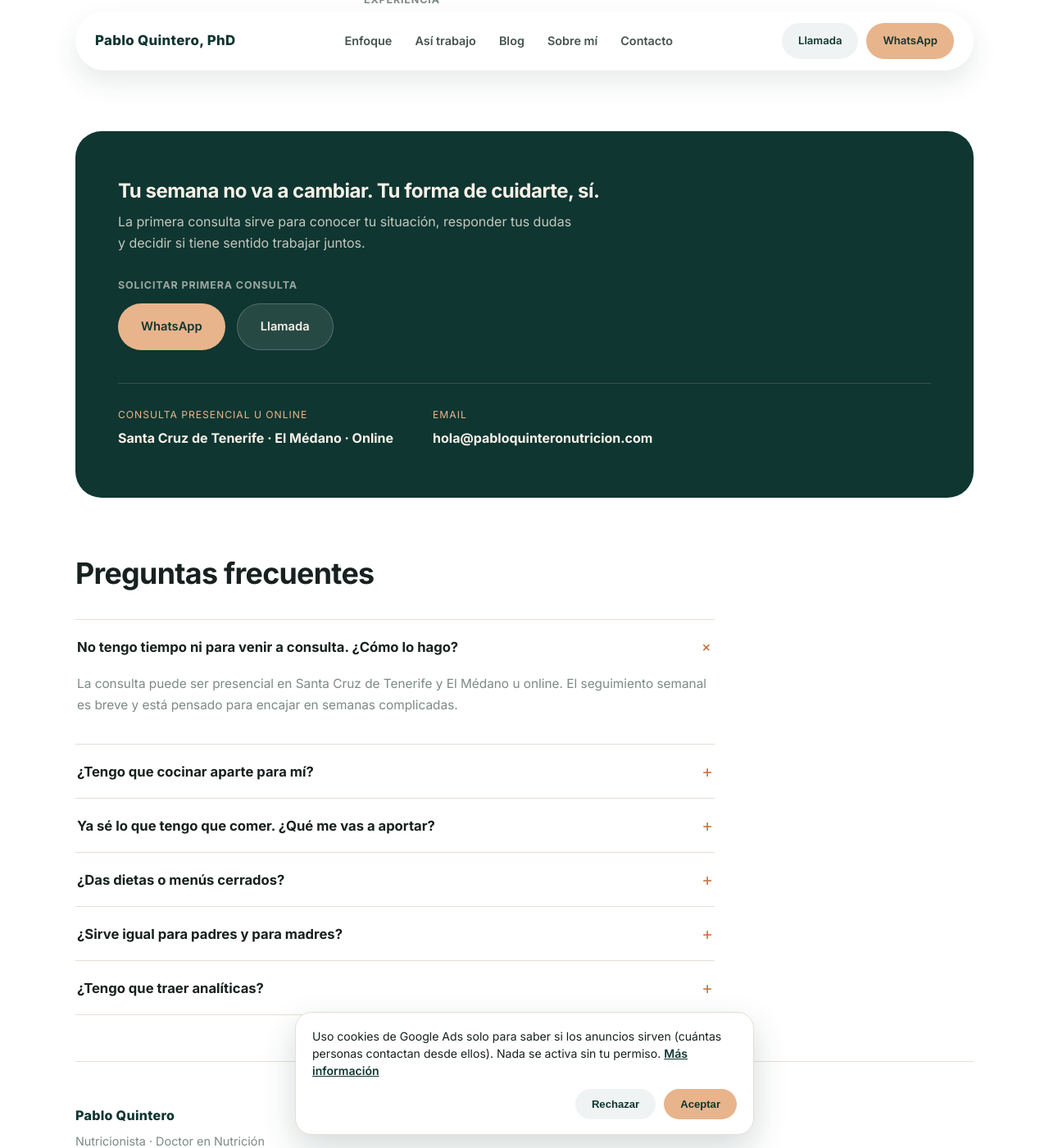
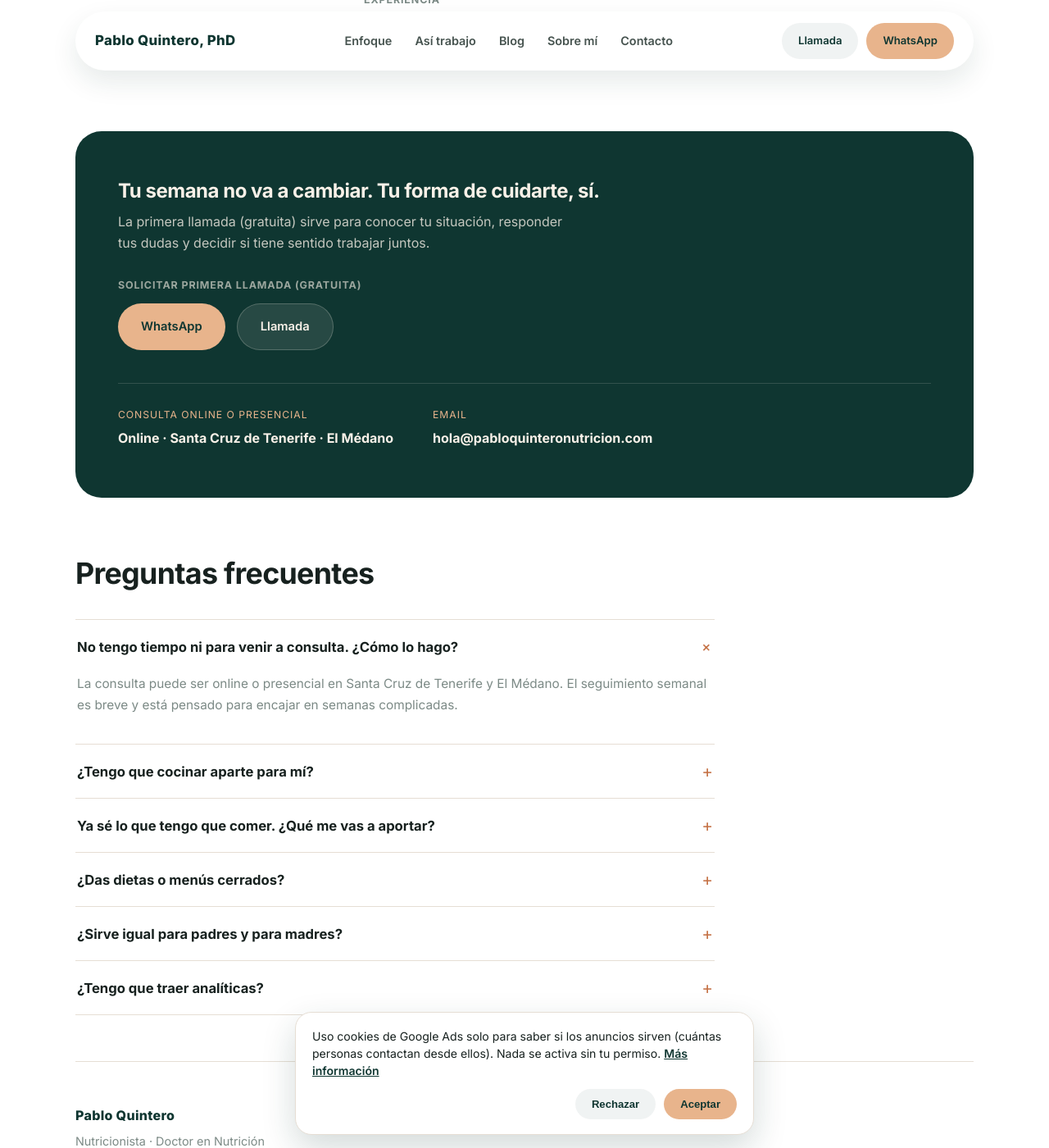
Before and after one commit to pquinriver/pabloquintero-nutricion, a Jekyll site: the page index.html, which Jekyll copies as it is, in a window 1280 px wide and 1400 px high, scrolled down 4519 px. Shown: the whole window at 82% size. Built offline with Jekyll 4.4.1, drawn with Linux system fonts in a browser that asks for light colours; some of the changed text lies outside the part shown.

Commit message:
Online primero en todo el sitio y método real (#10)
* Online primero en todo el sitio y método real (llamada gratuita + 12 semanas)

Co-Authored-By: Claude Opus 5.5 <noreply@anthropic.com>
Claude-Session: https://claude.ai/code/session_019cXGgNWpYC1RPAKDyex8S2

* Home: «Solicitar primera llamada (gratuita)» y texto de contacto

Co-Authored-By: Claude Opus 5.5 <noreply@anthropic.com>
Claude-Session: https://claude.ai/code/session_019cXGgNWpYC1RPAKDyex8S2

---------

Co-authored-by: Claude <noreply@anthropic.com>

```diff
--- a/_config.yml
+++ b/_config.yml
@@ -1,5 +1,5 @@
 title: "Pablo Quintero — Nutrición"
-description: "Nutrición para personas con trabajo exigente, hijos y cero tiempo. Pablo Quintero, Doctor en Nutrición. Tenerife y online."
+description: "Nutrición para personas con trabajo exigente, hijos y cero tiempo. Pablo Quintero, Doctor en Nutrición. Online y en Tenerife."
 url: "https://pabloquinteronutricion.com"
 lang: es
 
--- a/_includes/autor.html
+++ b/_includes/autor.html
@@ -4,7 +4,7 @@
   <div>
     <p class="author-name">Pablo Quintero</p>
     <p class="author-cred">Nutricionista · Doctor en Nutrición por la Universidad de Navarra</p>
-    <p class="author-bio">Consulta en Santa Cruz de Tenerife, El Médano y online para hombres y mujeres con trabajo exigente, hijos y poco tiempo. <a href="{{ '/#sobre-mi' | relative_url }}">Más sobre mi formación y experiencia</a>.</p>
+    <p class="author-bio">Consulta online y en Santa Cruz de Tenerife y El Médano para hombres y mujeres con trabajo exigente, hijos y poco tiempo. <a href="{{ '/#sobre-mi' | relative_url }}">Más sobre mi formación y experiencia</a>.</p>
     <p class="author-date">Última revisión: {% include fecha-es.html date=revisado %}</p>
   </div>
 </aside>
--- a/_includes/cta-post.html
+++ b/_includes/cta-post.html
@@ -3,9 +3,9 @@
   ya escrito: así se sabe desde qué artículo llega cada contacto (los parámetros
   UTM no se pueden medir en un enlace de wa.me).
 {%- endcomment -%}
-{%- capture mensaje -%}Hola, Pablo. He leído tu artículo «{{ page.title }}» y me gustaría pedir una primera consulta.{%- endcapture -%}
+{%- capture mensaje -%}Hola, Pablo. He leído tu artículo «{{ page.title }}» y me gustaría saber más sobre tu consulta.{%- endcapture -%}
 <div class="cta-post">
   <p class="cta-post-title">{{ page.cta_title | default: "¿Quieres que lo veamos con tu semana real?" }}</p>
-  <p class="cta-post-copy">{{ page.cta_copy | default: "En la primera consulta (45–60 minutos, en Santa Cruz, El Médano u online) revisamos tus horarios, tu compra y tus cenas, y salimos con un plan que encaje en tu vida. Después, si quieres, seguimos 12 semanas con una revisión cada semana." }}</p>
+  <p class="cta-post-copy">{{ page.cta_copy | default: "Empezamos con una llamada gratuita de 15 minutos para ver si encajamos. Si es así, en la primera consulta (60 minutos, online, en Santa Cruz o en El Médano) entramos a fondo en tu rutina y tus hábitos. Después te presento un plan hecho a tu medida y lo introducimos poco a poco durante 12 semanas, con una revisión semanal para ver qué funciona, qué no y ajustarlo." }}</p>
   <a class="btn btn--primary" href="https://wa.me/34642104190?text={{ mensaje | url_encode | replace: '+', '%20' }}" target="_blank" rel="noopener">Escríbeme por WhatsApp</a>
 </div>
--- a/_includes/footer.html
+++ b/_includes/footer.html
@@ -1,7 +1,7 @@
   <footer>
     <p class="f-name">Pablo Quintero</p>
     <p>Nutricionista · Doctor en Nutrición</p>
-    <p>Santa Cruz de Tenerife · El Médano</p>
+    <p>Online · Santa Cruz de Tenerife · El Médano</p>
     <p class="f-links"><a href="#">Instagram</a>·<a href="https://www.linkedin.com/in/pabloquintero" target="_blank" rel="noopener">LinkedIn</a></p>
     <p class="f-legal"><a href="{{ '/aviso-legal.html' | relative_url }}">Aviso legal</a>·<a href="{{ '/privacidad.html' | relative_url }}">Política de privacidad</a>·<a href="{{ '/cookies.html' | relative_url }}">Política de cookies</a>·<a href="#" data-cookie-settings>Configurar cookies</a></p>
     <p class="f-disclaimer">La consulta nutricional no sustituye el diagnóstico ni el tratamiento médico.</p>
--- a/index.html
+++ b/index.html
@@ -14,14 +14,14 @@
 <meta property="og:site_name" content="Pablo Quintero — Nutrición">
 <meta property="og:url" content="https://pabloquinteronutricion.com/">
 <meta property="og:title" content="Pablo Quintero — Nutrición para semanas imposibles">
-<meta property="og:description" content="Nutrición para personas con trabajo exigente, hijos y cero tiempo. Recupera tu forma y energía con Pablo Quintero, Doctor en Nutrición. Tenerife y online.">
+<meta property="og:description" content="Nutrición para personas con trabajo exigente, hijos y cero tiempo. Recupera tu forma y energía con Pablo Quintero, Doctor en Nutrición. Online y en Tenerife.">
 <meta property="og:image" content="https://pabloquinteronutricion.com/assets/og-card.png?v=2">
 <meta property="og:image:width" content="1200">
 <meta property="og:image:height" content="630">
 <meta property="og:image:alt" content="Pablo Quintero — Nutrición para semanas imposibles">
 <meta name="twitter:card" content="summary_large_image">
 <meta name="twitter:title" content="Pablo Quintero — Nutrición para semanas imposibles">
-<meta name="twitter:description" content="Nutrición para personas con trabajo exigente, hijos y cero tiempo. Recupera tu forma y energía con Pablo Quintero, Doctor en Nutrición. Tenerife y online.">
+<meta name="twitter:description" content="Nutrición para personas con trabajo exigente, hijos y cero tiempo. Recupera tu forma y energía con Pablo Quintero, Doctor en Nutrición. Online y en Tenerife.">
 <meta name="twitter:image" content="https://pabloquinteronutricion.com/assets/og-card.png?v=2">
 
 <link rel="preconnect" href="https://fonts.googleapis.com">
@@ -75,7 +75,7 @@
           "name": "No tengo tiempo ni para venir a consulta. ¿Cómo lo hago?",
           "acceptedAnswer": {
             "@type": "Answer",
-            "text": "La consulta puede ser presencial en Santa Cruz de Tenerife y El Médano u online. El seguimiento semanal es breve y está pensado para encajar en semanas complicadas."
+            "text": "La consulta puede ser online o presencial en Santa Cruz de Tenerife y El Médano. El seguimiento semanal es breve y está pensado para encajar en semanas complicadas."
           }
         },
         {
@@ -161,7 +161,7 @@
   <section class="hero" id="top">
     <div class="hero-grid">
       <div class="hero-left">
-        <div class="eyebrow-check">✓ &nbsp;Consulta presencial en Tenerife y online</div>
+        <div class="eyebrow-check">✓ &nbsp;Consulta online y presencial en Tenerife</div>
         <h1>Gana músculo y pierde grasa, aunque tu semana sea imposible.</h1>
 
         <p class="lede">Nutrición para personas con trabajo exigente, hijos y cero tiempo. Cambios que sobreviven a las comidas de trabajo, los fines de semana y las noches sin dormir.</p>
@@ -181,7 +181,7 @@
     </div>
 
     <div class="hero-cta">
-      <p class="cta-label">Solicitar primera consulta</p>
+      <p class="cta-label">Solicitar primera llamada (gratuita)</p>
       <div class="cta-buttons">
         <a class="btn btn--primary" href="https://wa.me/34642104190" target="_blank" rel="noopener">WhatsApp</a>
         <a class="btn btn--secondary" href="tel:+34642104190">Llamada</a>
@@ -190,8 +190,8 @@
     </div>
 
     <div class="info-row">
-      <div class="info"><div class="info-label">Presencial u online</div><div class="info-sub">Santa Cruz de Tenerife · El Médano · Online</div></div>
-      <div class="info"><div class="info-label">Primera consulta</div><div class="info-sub">45-60 minutos</div></div>
+      <div class="info"><div class="info-label">Online o presencial</div><div class="info-sub">Online · Santa Cruz de Tenerife · El Médano</div></div>
+      <div class="info"><div class="info-label">Primera consulta</div><div class="info-sub">60 minutos</div></div>
     </div>
   </section>
 
@@ -348,8 +348,8 @@
   <section class="section" id="contacto">
     <div class="cta-final">
       <h2>Tu semana no va a cambiar. Tu forma de cuidarte, sí.</h2>
-      <p>La primera consulta sirve para conocer tu situación, responder tus dudas y decidir si tiene sentido trabajar juntos.</p>
-      <p class="cta-label" style="margin-bottom:12px;">Solicitar primera consulta</p>
+      <p>La primera llamada (gratuita) sirve para conocer tu situación, responder tus dudas y decidir si tiene sentido trabajar juntos.</p>
+      <p class="cta-label" style="margin-bottom:12px;">Solicitar primera llamada (gratuita)</p>
       <div class="cta-actions">
         <a class="btn btn--primary" href="https://wa.me/34642104190" target="_blank" rel="noopener">WhatsApp</a>
         <a class="btn btn--secondary-dark" href="tel:+34642104190">Llamada</a>
@@ -357,8 +357,8 @@
 
       <div class="contact-details">
         <div>
-          <div class="label">Consulta presencial u online</div>
-          <div class="value">Santa Cruz de Tenerife · El Médano · Online</div>
+          <div class="label">Consulta online o presencial</div>
+          <div class="value">Online · Santa Cruz de Tenerife · El Médano</div>
         </div>
         <div>
           <div class="label">Email</div>
@@ -375,7 +375,7 @@
     <div class="faq-list">
       <div class="faq-item open">
         <button class="faq-q"><span>No tengo tiempo ni para venir a consulta. ¿Cómo lo hago?</span><span class="plus">+</span></button>
-        <div class="faq-a"><p>La consulta puede ser presencial en Santa Cruz de Tenerife y El Médano u online. El seguimiento semanal es breve y está pensado para encajar en semanas complicadas.</p></div>
+        <div class="faq-a"><p>La consulta puede ser online o presencial en Santa Cruz de Tenerife y El Médano. El seguimiento semanal es breve y está pensado para encajar en semanas complicadas.</p></div>
       </div>
       <div class="faq-item">
         <button class="faq-q"><span>¿Tengo que cocinar aparte para mí?</span><span class="plus">+</span></button>
@@ -403,7 +403,7 @@
   <footer>
     <p class="f-name">Pablo Quintero</p>
     <p>Nutricionista · Doctor en Nutrición</p>
-    <p>Santa Cruz de Tenerife · El Médano · Online</p>
+    <p>Online · Santa Cruz de Tenerife · El Médano</p>
     <p class="f-links"><a href="#">Instagram</a>·<a href="https://www.linkedin.com/in/pabloquintero" target="_blank" rel="noopener">LinkedIn</a></p>
     <p class="f-legal"><a href="aviso-legal.html">Aviso legal</a>·<a href="privacidad.html">Política de privacidad</a>·<a href="cookies.html">Política de cookies</a>·<a href="#" data-cookie-settings>Configurar cookies</a></p>
     <p class="f-disclaimer">La consulta nutricional no sustituye el diagnóstico ni el tratamiento médico.</p>
```
Also changed, not shown: other parts of index.html (+3 -3 lines), CLAUDE.md (+2 -0 lines), llms.txt (+4 -4 lines).
